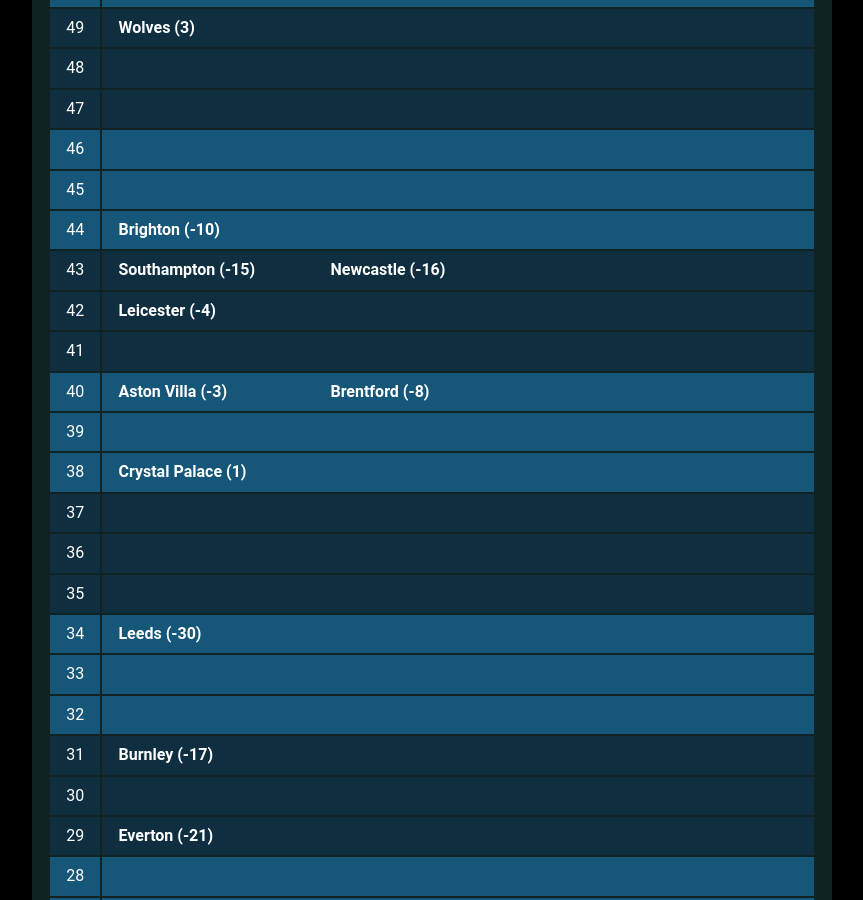
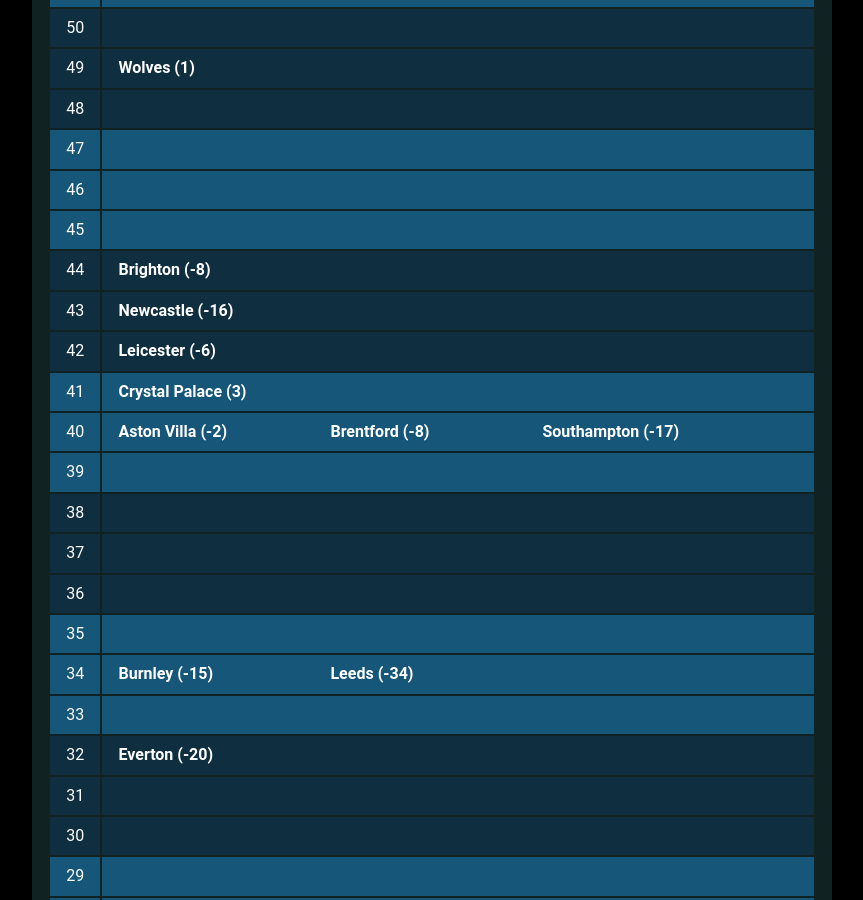
Before and after one commit to muru/muru.github.io, a Jekyll site: the page built from resources.md, in a window 1280 px wide and 900 px high, scrolled down 2810 px. Shown: the whole window, without its empty margins (208-1071 px from the left). Built offline with Jekyll 4.4.1, drawn with Linux system fonts in a browser that asks for light colours; some web fonts are replaced; some of the changed text lies outside the part shown.

Commit message:
updated cann-table: Mon  2 May 00:27:19 JST 2022

```diff
--- a/cann-table.html
+++ b/cann-table.html
@@ -1,5 +1,11 @@
 <table id="cann-table">
 <thead> <th> Pts </th> <th> Clubs (GD) </th> </thead>
+	<tr class="cann-row-1">
+		<td class="cann-point"> 83 </td>
+		<td class="cann-clubs">
+			<span class="club-name"> Man City (63) </span>
+		</td>
+ 	</tr>
 	<tr class="cann-row-1">
 		<td class="cann-point"> 82 </td>
 		<td class="cann-clubs">
@@ -11,10 +17,9 @@
 		<td class="cann-clubs">
 		</td>
  	</tr>
-	<tr class="cann-row-1">
+	<tr class="cann-row-2">
 		<td class="cann-point"> 80 </td>
 		<td class="cann-clubs">
-			<span class="club-name"> Man City (59) </span>
 		</td>
  	</tr>
 	<tr class="cann-row-2">
@@ -27,7 +32,7 @@
 		<td class="cann-clubs">
 		</td>
  	</tr>
-	<tr class="cann-row-2">
+	<tr class="cann-row-1">
 		<td class="cann-point"> 77 </td>
 		<td class="cann-clubs">
 		</td>
@@ -42,7 +47,7 @@
 		<td class="cann-clubs">
 		</td>
  	</tr>
-	<tr class="cann-row-1">
+	<tr class="cann-row-2">
 		<td class="cann-point"> 74 </td>
 		<td class="cann-clubs">
 		</td>
@@ -57,7 +62,7 @@
 		<td class="cann-clubs">
 		</td>
  	</tr>
-	<tr class="cann-row-2">
+	<tr class="cann-row-1">
 		<td class="cann-point"> 71 </td>
 		<td class="cann-clubs">
 		</td>
@@ -72,7 +77,7 @@
 		<td class="cann-clubs">
 		</td>
  	</tr>
-	<tr class="cann-row-1">
+	<tr class="cann-row-2">
 		<td class="cann-point"> 68 </td>
 		<td class="cann-clubs">
 		</td>
@@ -85,10 +90,10 @@
 	<tr class="cann-row-2">
 		<td class="cann-point"> 66 </td>
 		<td class="cann-clubs">
-			<span class="club-name"> Chelsea (40) </span>
+			<span class="club-name"> Chelsea (39) </span>
 		</td>
  	</tr>
-	<tr class="cann-row-2">
+	<tr class="cann-row-1">
 		<td class="cann-point"> 65 </td>
 		<td class="cann-clubs">
 		</td>
@@ -103,7 +108,7 @@
 		<td class="cann-clubs">
 		</td>
  	</tr>
-	<tr class="cann-row-1">
+	<tr class="cann-row-2">
 		<td class="cann-point"> 62 </td>
 		<td class="cann-clubs">
 		</td>
@@ -111,6 +116,7 @@
 	<tr class="cann-row-2">
 		<td class="cann-point"> 61 </td>
 		<td class="cann-clubs">
+			<span class="club-name"> Tottenham (20) </span>
 		</td>
  	</tr>
 	<tr class="cann-row-2">
@@ -119,7 +125,7 @@
 			<span class="club-name"> Arsenal (12) </span>
 		</td>
  	</tr>
-	<tr class="cann-row-2">
+	<tr class="cann-row-1">
 		<td class="cann-point"> 59 </td>
 		<td class="cann-clubs">
 		</td>
@@ -127,7 +133,6 @@
 	<tr class="cann-row-1">
 		<td class="cann-point"> 58 </td>
 		<td class="cann-clubs">
-			<span class="club-name"> Tottenham (18) </span>
 		</td>
  	</tr>
 	<tr class="cann-row-1">
@@ -135,7 +140,7 @@
 		<td class="cann-clubs">
 		</td>
  	</tr>
-	<tr class="cann-row-1">
+	<tr class="cann-row-2">
 		<td class="cann-point"> 56 </td>
 		<td class="cann-clubs">
 		</td>
@@ -151,7 +156,7 @@
 		<td class="cann-clubs">
 		</td>
  	</tr>
-	<tr class="cann-row-2">
+	<tr class="cann-row-1">
 		<td class="cann-point"> 53 </td>
 		<td class="cann-clubs">
 		</td>
@@ -167,7 +172,7 @@
 		<td class="cann-clubs">
 		</td>
  	</tr>
-	<tr class="cann-row-1">
+	<tr class="cann-row-2">
 		<td class="cann-point"> 50 </td>
 		<td class="cann-clubs">
 		</td>
@@ -175,7 +180,7 @@
 	<tr class="cann-row-2">
 		<td class="cann-point"> 49 </td>
 		<td class="cann-clubs">
-			<span class="club-name"> Wolves (3) </span>
+			<span class="club-name"> Wolves (1) </span>
 		</td>
  	</tr>
 	<tr class="cann-row-2">
@@ -183,7 +188,7 @@
 		<td class="cann-clubs">
 		</td>
  	</tr>
-	<tr class="cann-row-2">
+	<tr class="cann-row-1">
 		<td class="cann-point"> 47 </td>
 		<td class="cann-clubs">
 		</td>
@@ -198,35 +203,36 @@
 		<td class="cann-clubs">
 		</td>
  	</tr>
-	<tr class="cann-row-1">
+	<tr class="cann-row-2">
 		<td class="cann-point"> 44 </td>
 		<td class="cann-clubs">
-			<span class="club-name"> Brighton (-10) </span>
+			<span class="club-name"> Brighton (-8) </span>
 		</td>
  	</tr>
 	<tr class="cann-row-2">
 		<td class="cann-point"> 43 </td>
 		<td class="cann-clubs">
-			<span class="club-name"> Southampton (-15) </span>
 			<span class="club-name"> Newcastle (-16) </span>
 		</td>
  	</tr>
 	<tr class="cann-row-2">
 		<td class="cann-point"> 42 </td>
 		<td class="cann-clubs">
-			<span class="club-name"> Leicester (-4) </span>
+			<span class="club-name"> Leicester (-6) </span>
 		</td>
  	</tr>
-	<tr class="cann-row-2">
+	<tr class="cann-row-1">
 		<td class="cann-point"> 41 </td>
 		<td class="cann-clubs">
+			<span class="club-name"> Crystal Palace (3) </span>
 		</td>
  	</tr>
 	<tr class="cann-row-1">
 		<td class="cann-point"> 40 </td>
 		<td class="cann-clubs">
-			<span class="club-name"> Aston Villa (-3) </span>
+			<span class="club-name"> Aston Villa (-2) </span>
 			<span class="club-name"> Brentford (-8) </span>
+			<span class="club-name"> Southampton (-17) </span>
 		</td>
  	</tr>
 	<tr class="cann-row-1">
@@ -234,10 +240,9 @@
 		<td class="cann-clubs">
 		</td>
  	</tr>
-	<tr class="cann-row-1">
+	<tr class="cann-row-2">
 		<td class="cann-point"> 38 </td>
 		<td class="cann-clubs">
-			<span class="club-name"> Crystal Palace (1) </span>
 		</td>
  	</tr>
 	<tr class="cann-row-2">
@@ -250,7 +255,7 @@
 		<td class="cann-clubs">
 		</td>
  	</tr>
-	<tr class="cann-row-2">
+	<tr class="cann-row-1">
 		<td class="cann-point"> 35 </td>
 		<td class="cann-clubs">
 		</td>
@@ -258,7 +263,8 @@
 	<tr class="cann-row-1">
 		<td class="cann-point"> 34 </td>
 		<td class="cann-clubs">
-			<span class="club-name"> Leeds (-30) </span>
+			<span class="club-name"> Burnley (-15) </span>
+			<span class="club-name"> Leeds (-34) </span>
 		</td>
  	</tr>
 	<tr class="cann-row-1">
@@ -266,15 +272,15 @@
 		<td class="cann-clubs">
 		</td>
  	</tr>
-	<tr class="cann-row-1">
+	<tr class="cann-row-2">
 		<td class="cann-point"> 32 </td>
 		<td class="cann-clubs">
+			<span class="club-name"> Everton (-20) </span>
 		</td>
  	</tr>
 	<tr class="cann-row-2">
 		<td class="cann-point"> 31 </td>
 		<td class="cann-clubs">
-			<span class="club-name"> Burnley (-17) </span>
 		</td>
  	</tr>
 	<tr class="cann-row-2">
@@ -282,10 +288,9 @@
 		<td class="cann-clubs">
 		</td>
  	</tr>
-	<tr class="cann-row-2">
+	<tr class="cann-row-1">
 		<td class="cann-point"> 29 </td>
 		<td class="cann-clubs">
-			<span class="club-name"> Everton (-21) </span>
 		</td>
  	</tr>
 	<tr class="cann-row-1">
@@ -298,7 +303,7 @@
 		<td class="cann-clubs">
 		</td>
  	</tr>
-	<tr class="cann-row-1">
+	<tr class="cann-row-2">
 		<td class="cann-point"> 26 </td>
 		<td class="cann-clubs">
 		</td>
@@ -306,7 +311,6 @@
 	<tr class="cann-row-2">
 		<td class="cann-point"> 25 </td>
 		<td class="cann-clubs">
-			<span class="club-name"> Watford (-35) </span>
 		</td>
  	</tr>
 	<tr class="cann-row-2">
@@ -314,7 +318,7 @@
 		<td class="cann-clubs">
 		</td>
  	</tr>
-	<tr class="cann-row-2">
+	<tr class="cann-row-1">
 		<td class="cann-point"> 23 </td>
 		<td class="cann-clubs">
 		</td>
@@ -322,13 +326,14 @@
 	<tr class="cann-row-1">
 		<td class="cann-point"> 22 </td>
 		<td class="cann-clubs">
+			<span class="club-name"> Watford (-37) </span>
 		</td>
  	</tr>
 	<tr class="cann-row-1">
 		<td class="cann-point"> 21 </td>
 		<td class="cann-clubs">
-			<span class="club-name"> Norwich (-48) </span>
+			<span class="club-name"> Norwich (-49) </span>
 		</td>
  	</tr>
 </table>
-<span id="cann-gen-note"> Generated on  Sunday, 01 May 2022 at 00:04 JST. </span>
+<span id="cann-gen-note"> Generated on  Monday, 02 May 2022 at 00:27 JST. </span>
```
